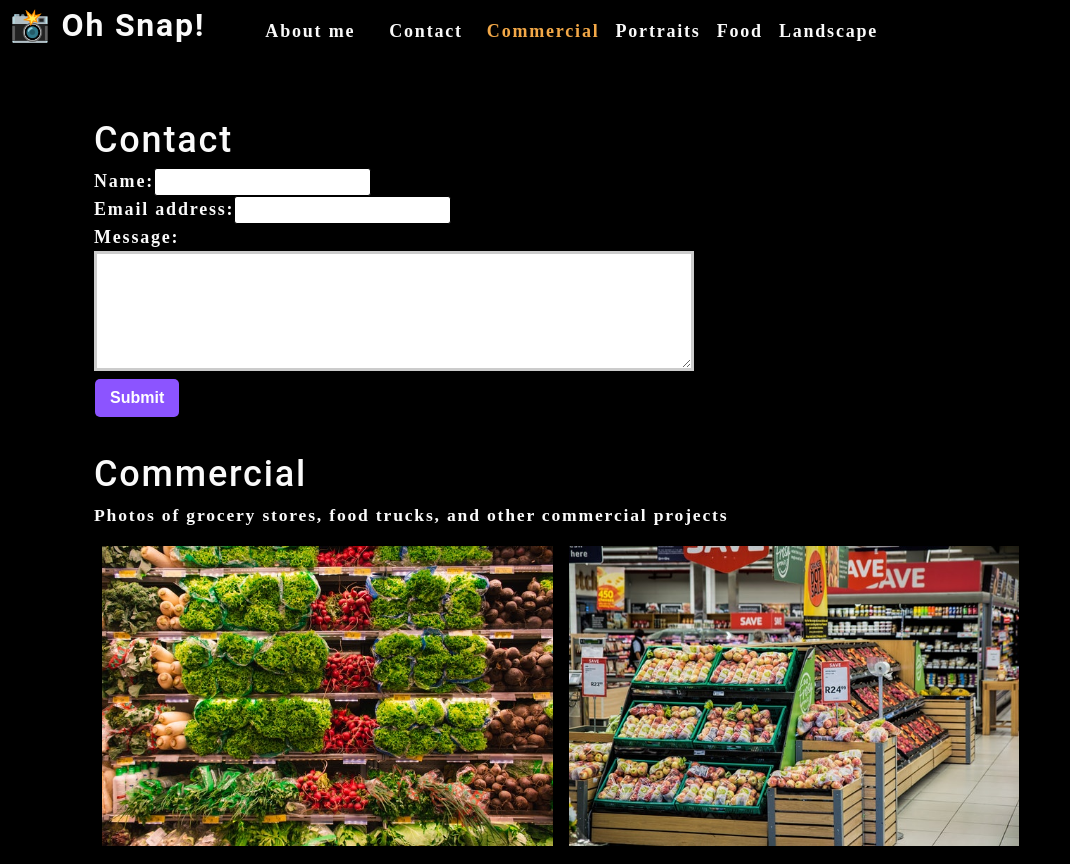
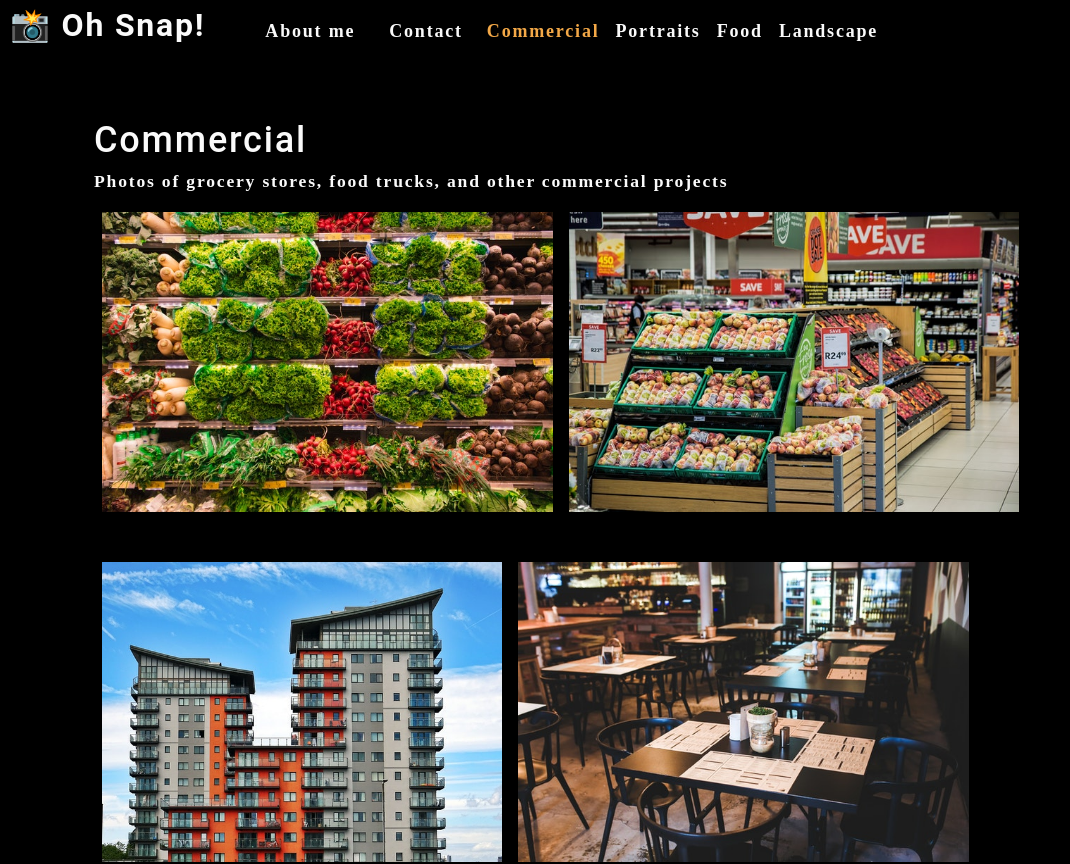
Before and after one commit to DanM1996/photo-port, a React (Create React App) app: page / in a window 1280 px wide. Shown: the top 864 px of the page, without its empty margins (0-1070 px from the left). Built offline with nearby package versions, Linux system fonts and the light colour scheme.

Commit message:
added rendering for SPA, items load when clicked/active, added styling

```diff
--- a/src/App.js
+++ b/src/App.js
@@ -6,6 +6,7 @@
 // import './App.css';
 
 function App() {
+  const [contactSelected, setContactSelected] = useState(false);
   const [categories] = useState([
     {
         name: "commercial",
@@ -29,11 +30,23 @@
 
   return (
     <div>
-      <Nav categories={categories} setCurrentCategory={setCurrentCategory} currentCategory={currentCategory}></Nav>
+      <Nav
+      categories={categories}
+      setCurrentCategory={setCurrentCategory}
+      currentCategory={currentCategory}
+      contactSelected={contactSelected}
+      setContactSelected={setContactSelected}>
+      </Nav>
       <main>
-        <ContactForm></ContactForm>
-        <Gallery currentCategory={currentCategory}></Gallery>
-        <About></About>
+        {!contactSelected ? (
+          // this is a react fragment, it allows for multiple elements to be grouped together
+          <>
+          <Gallery currentCategory={currentCategory}></Gallery>
+          <About></About>
+          </>
+        ) : (
+          <ContactForm></ContactForm>
+        )}
       </main>
     </div>
   );
--- a/src/components/Contact/index.js
+++ b/src/components/Contact/index.js
@@ -10,7 +10,7 @@
             const isValid = validateEmail(e.target.value)
             console.log(isValid);
             if(!isValid) {
-                setErrorMessage('The email provided is not valid.');
+                setErrorMessage('Your email is invalid');
             } else {
                 setErrorMessage('')
             }
@@ -40,16 +40,21 @@
             <form id="contact-form" onSubmit={handleSubmit}>
                 <div>
                     <label htmlFor="name">Name:</label>
-                    <input type="text" defaultValue={name} onChange={handleChange} name="name" />
+                    <input type="text" defaultValue={name} onBlur={handleChange} name="name" />
                 </div>
                 <div>
                     <label htmlFor="email">Email address:</label>
-                    <input type="for" defaultValue={email} onChange={handleChange} name="email" />
+                    <input type="for" defaultValue={email} onBlur={handleChange} name="email" />
                 </div>
                 <div>
                     <label htmlFor="message">Message:</label>
-                    <textarea name="message" defaultValue={message} onChange={handleChange} rows="5" />
+                    <textarea name="message" defaultValue={message} onBlur={handleChange} rows="5" />
                 </div>
+                {errorMessage && (
+                    <div>
+                        <p className="error-text">{errorMessage}</p>
+                    </div>
+                )}
                 <button type="submit">Submit</button>
             </form>
         </section>
--- a/src/components/Nav/index.js
+++ b/src/components/Nav/index.js
@@ -5,7 +5,9 @@
     const {
         categories = [],
         setCurrentCategory,
-        currentCategory
+        currentCategory,
+        contactSelected,
+        setContactSelected
     } = props;
 
     useEffect(() => {
@@ -22,16 +24,16 @@
             <nav>
                 <ul className="flex-row">
                     <li className="mx-2">
-                        <a data-testid="about" href="#about">
+                        <a data-testid="about" href="#about" onClick={() => setContactSelected(false)}>
                             About me
                         </a>
                     </li>
-                    <li className="mx-2">
-                        <span>Contact</span>
+                    <li className={`mx-2 ${contactSelected && 'navActive'}`}>
+                        <span onClick={() =>  setContactSelected(true)}>Contact</span>
                     </li>
                     {categories.map((category) => (
-                        <li className={`mx-1 ${ currentCategory.name === category.name && 'navActive' }`} key={category.name}>
-                            <span onClick={() => { setCurrentCategory(category) }}>{capitalizeFirstLetter(category.name)}</span>
+                        <li className={`mx-1 ${ currentCategory.name === category.name && !contactSelected && 'navActive' }`} key={category.name}>
+                            <span onClick={() => { setCurrentCategory(category); setContactSelected(false); }}>{capitalizeFirstLetter(category.name)}</span>
                         </li>
                     ))}
                 </ul>
```
